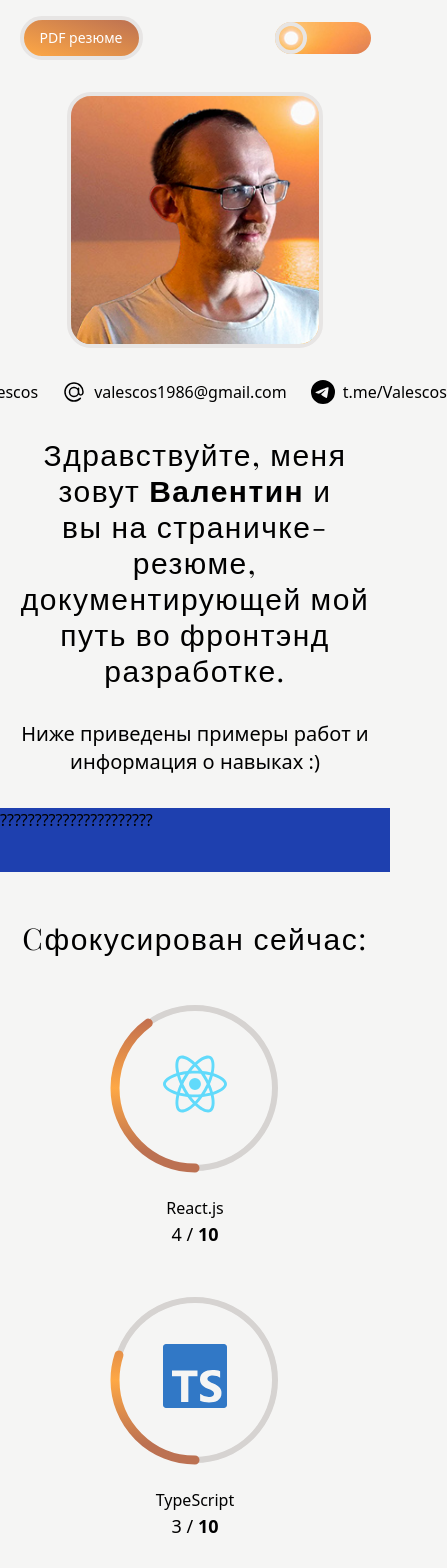
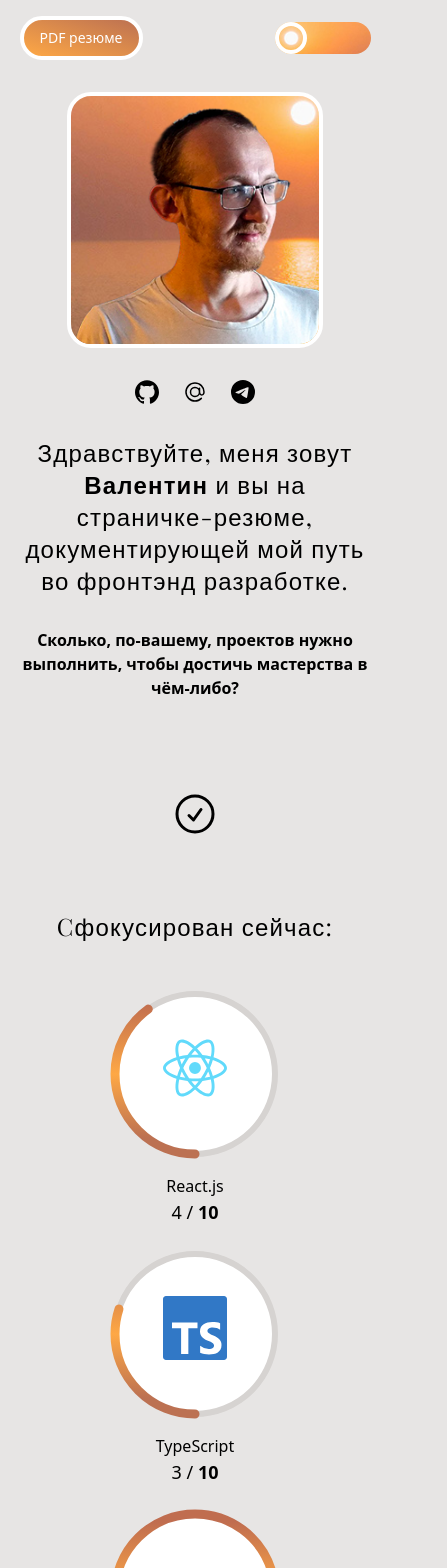
Before and after one commit to valescos/valescos-cv-2, a React (Vite) app: page / in a window 390 px wide. Shown: the top 1568 px of the page, 447 px wide, since content can reach past the window. Built offline with nearby package versions, Linux system fonts and the light colour scheme; a web font is replaced by a local one.

Commit message:
Color fixes in ligth and dark themes

```diff
--- a/index.html
+++ b/index.html
@@ -5,7 +5,7 @@
     <meta name="viewport" content="width=device-width, initial-scale=1.0" />
     <title>Резюме. Валентин Косарев</title>
   </head>
-  <body class="bg-stone-100 transition-all dark:bg-slate-900 dark:text-white">
+  <body class="bg-stone-200 dark:bg-slate-900 dark:text-white">
     <div id="root"></div>
     <script type="module" src="/src/main.tsx"></script>
   </body>
--- a/package.json
+++ b/package.json
@@ -11,10 +11,13 @@
   },
   "dependencies": {
     "@headlessui/react": "^2.1.1",
+    "@hookform/resolvers": "^3.9.0",
     "clsx": "^2.1.1",
     "react": "^18.3.1",
     "react-dom": "^18.3.1",
+    "react-hook-form": "^7.52.1",
     "tailwind-merge": "^2.3.0",
+    "zod": "^3.23.8",
     "zustand": "^4.5.4"
   },
   "devDependencies": {
--- a/src/components/CircleProgressBar.tsx
+++ b/src/components/CircleProgressBar.tsx
@@ -34,10 +34,16 @@ export default function CircleProgressBar({
       <circle
         cx={circleWidth / 2}
         cy={circleWidth / 2}
+        r={radius}
+        className={cn("overflow-hidden", dark ? "fill-none" : "fill-white")}
+      />
+      <circle
+        cx={circleWidth / 2}
+        cy={circleWidth / 2}
         strokeWidth="6px"
         r={radius}
         className={cn(
-          "fill-none",
+          "fill-none transition-all",
           dark ? "stroke-slate-300" : "stroke-stone-300",
         )}
       />
@@ -47,7 +53,7 @@ export default function CircleProgressBar({
         strokeWidth="9px"
         r={radius}
         stroke="url(#gradient)"
-        className="fill-none"
+        className="fill-none transition-all"
         style={{
           strokeDasharray: dashArray,
           strokeDashoffset: dashOffset,
--- a/src/components/ContactMe.tsx
+++ b/src/components/ContactMe.tsx
@@ -7,14 +7,16 @@ export default function ContactMe() {
           className="flex gap-2 [&>svg]:transition-transform [&>svg]:hover:scale-[110%]"
         >
           {github_icon}
-          <span className="transition-transform hover:underline">valescos</span>
+          <span className="hidden transition-transform hover:underline md:block">
+            valescos
+          </span>
         </a>
         <a
           href="mailto:valescos1986@gmail.com"
           className="flex gap-2 [&>svg]:transition-transform [&>svg]:hover:scale-[110%]"
         >
           {email_icon}
-          <span className="transition-transform hover:underline">
+          <span className="hidden transition-transform hover:underline md:block">
             valescos1986@gmail.com
           </span>
         </a>
@@ -23,7 +25,7 @@ export default function ContactMe() {
           className="flex gap-2 [&>svg]:transition-transform [&>svg]:hover:scale-[110%]"
         >
           {telegramm_icon}
-          <span className="transition-transform hover:underline">
+          <span className="hidden transition-transform hover:underline md:block">
             t.me/Valescos
           </span>
         </a>
--- a/src/components/Skill.tsx
+++ b/src/components/Skill.tsx
@@ -4,6 +4,7 @@ import IconPiker from "./IconPiker";
 import { PROJECTS } from "../data/Projects";
 import { PNGIcon } from "../data/Technologies";
 import { cn } from "../utilities/cn";
+import { useLimitScore } from "../stores/limitStore";
 
 type SkillProps = {
   name: Technology;
@@ -12,11 +13,12 @@ type SkillProps = {
 };
 
 export default function Skill({ name, isFav, icon }: SkillProps) {
+  const divider = useLimitScore((state) => state.value);
+
   const skillussage = PROJECTS.reduce((acu, p) => {
     if (p.stack.includes(name)) return acu + 1;
     else return acu;
   }, 0);
-  const divider = 10;
 
   return (
     <div className="relative flex flex-col items-center gap-2">
@@ -39,13 +41,13 @@ export default function Skill({ name, isFav, icon }: SkillProps) {
           <IconPiker name={name} isColored={true} size={isFav ? 64 : 36} />
         )}
       </div>
-      <p>{name}</p>
+      <p className="-mt-2">{name}</p>
       {skillussage > divider ? (
-        <p className="-mt-2 text-lg uppercase">
+        <p className="-mt-2 text-lg">
           <strong>{divider}</strong>+
         </p>
       ) : (
-        <p className="-mt-2 text-lg uppercase">
+        <p className="-mt-2 text-lg">
           {skillussage} / <strong>{divider}</strong>
         </p>
       )}
--- a/src/hooks/useTailwindConst.ts
+++ b/src/hooks/useTailwindConst.ts
@@ -8,14 +8,14 @@ export function useTailwindConst() {
 
   const THEME_BORDER = [
     "border-4",
-    "border-stone-200",
-    "dark:border-slate-400",
+    "border-white",
+    "dark:border-slate-300",
   ].join(" ");
 
   const STYLED_HEADER = [
     "text-center",
     "font-main",
-    "text-3xl",
+    "text-2xl",
     "tracking-wider",
   ].join(" ");
 
--- a/src/sections/Hero.tsx
+++ b/src/sections/Hero.tsx
@@ -29,11 +29,9 @@ export default function Hero() {
       <ContactMe />
       <h2 className={cn(STYLED_HEADER)}>
         Здравствуйте, меня зовут <strong>Валентин</strong> и вы на
-        страничке-резюме, документирующей мой путь во фронтэнд разработке.
+        страничке-резюме, <br /> документирующей мой путь во фронтэнд
+        разработке.
       </h2>
-      <p className="text-center text-xl">
-        Ниже приведены примеры работ и информация о навыках :)
-      </p>
     </section>
   );
 }
--- a/src/sections/QuestionForm.tsx
+++ b/src/sections/QuestionForm.tsx
@@ -1,3 +1,72 @@
+import { useTailwindConst } from "../hooks/useTailwindConst";
+import { useLimitScore } from "../stores/limitStore";
+import { cn } from "../utilities/cn";
+import { useForm } from "react-hook-form";
+import { zodResolver } from "@hookform/resolvers/zod";
+import { limitSchema } from "../types";
+import type { TlimitSchema } from "../types";
+
 export default function QuestionForm() {
-  return <div className="h-16 w-full bg-blue-800">??????????????????????</div>;
+  const value = useLimitScore((state) => state.value);
+  const setValue = useLimitScore((state) => state.setValue);
+
+  const {
+    register,
+    handleSubmit,
+    getValues,
+    formState: { errors },
+  } = useForm<TlimitSchema>({ resolver: zodResolver(limitSchema) });
+
+  const { RESPONSIVE_WRAPPER } = useTailwindConst();
+  const onSubmit = () => {
+    setValue(getValues("limit"));
+  };
+
+  return (
+    <section className={cn("flex flex-col items-center", RESPONSIVE_WRAPPER)}>
+      <form
+        onSubmit={handleSubmit(onSubmit)}
+        className="flex flex-col items-center"
+      >
+        <label
+          htmlFor="limit"
+          className="cursor-pointer text-center font-bold dark:text-white"
+        >
+          Сколько, по-вашему, проектов нужно выполнить, чтобы достичь мастерства
+          в чём-либо?
+        </label>
+        <input
+          {...register("limit")}
+          id="limit"
+          type="number"
+          className="w-32 bg-transparent text-center text-6xl font-bold dark:text-white"
+        />
+        <button className="pt-2 transition-all hover:scale-[115%]">
+          {chekmark}
+        </button>
+        {errors.limit ? (
+          <p>{errors.limit.message}</p>
+        ) : (
+          <p className="opacity-0">0</p>
+        )}
+      </form>
+    </section>
+  );
 }
+
+const chekmark = (
+  <svg
+    xmlns="http://www.w3.org/2000/svg"
+    fill="none"
+    viewBox="0 0 24 24"
+    strokeWidth={1.5}
+    stroke="currentColor"
+    className="size-12"
+  >
+    <path
+      strokeLinecap="round"
+      strokeLinejoin="round"
+      d="M9 12.75 11.25 15 15 9.75M21 12a9 9 0 1 1-18 0 9 9 0 0 1 18 0Z"
+    />
+  </svg>
+);
--- a/src/sections/Skills.tsx
+++ b/src/sections/Skills.tsx
@@ -9,13 +9,13 @@ export default function Skills() {
   return (
     <section className={cn("flex flex-col gap-4 py-4", RESPONSIVE_WRAPPER)}>
       <h2 className={cn(STYLED_HEADER)}>Cфокусирован сейчас:</h2>
-      <div className="flex flex-wrap justify-center gap-8 py-4">
+      <div className="flex flex-wrap justify-center gap-2 py-4">
         {TECHNOLOGIES.filter((tech) => tech.isFav).map((technology) => (
           <Skill key={technology.id} {...technology} isFav={true} />
         ))}
       </div>
       <h2 className={cn(STYLED_HEADER)}>Также знаком:</h2>
-      <div className="flex flex-wrap justify-center gap-4 py-4">
+      <div className="flex flex-wrap justify-center gap-2 py-4">
         {TECHNOLOGIES.filter((tech) => !tech.isFav).map((technology) => (
           <Skill key={technology.id} {...technology} isFav={false} />
         ))}
--- /dev/null
+++ b/src/stores/limitStore.ts
@@ -0,0 +1,11 @@
+import { create } from "zustand";
+
+export type LimitState = {
+  value: number;
+  setValue: (updatedValue: number) => void;
+};
+
+export const useLimitScore = create<LimitState>()((set) => ({
+  value: 10,
+  setValue: (updatedValue: number) => set(() => ({ value: updatedValue })),
+}));
--- a/src/types/index.ts
+++ b/src/types/index.ts
@@ -1,3 +1,14 @@
+import { z } from "zod";
+
+export const limitSchema = z.object({
+  limit: z.coerce
+    .number()
+    .min(1, "Ну не меньше одного! :)")
+    .max(100, "Давайте не жестить... :)"),
+});
+
+export type TlimitSchema = z.infer<typeof limitSchema>;
+
 export type Technology =
   | "HTML"
   | "CSS"
```
Also changed, not shown: 1 other file (tests, documents, lock files or other folders).
